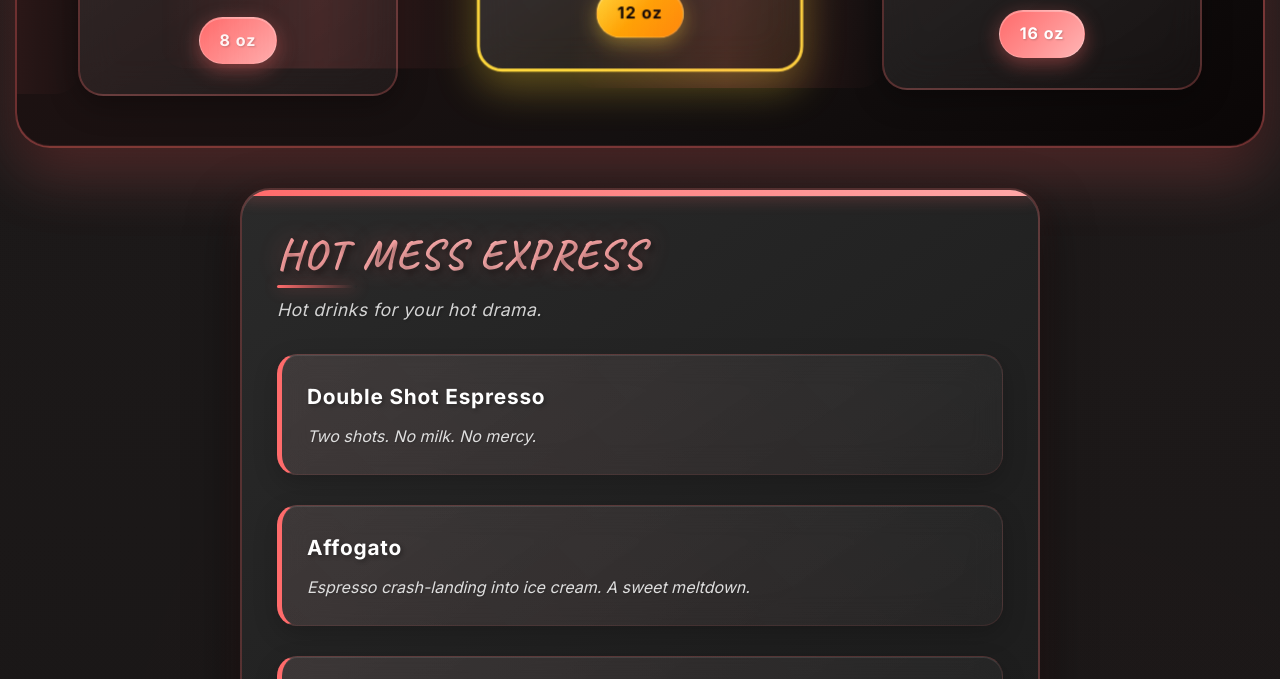
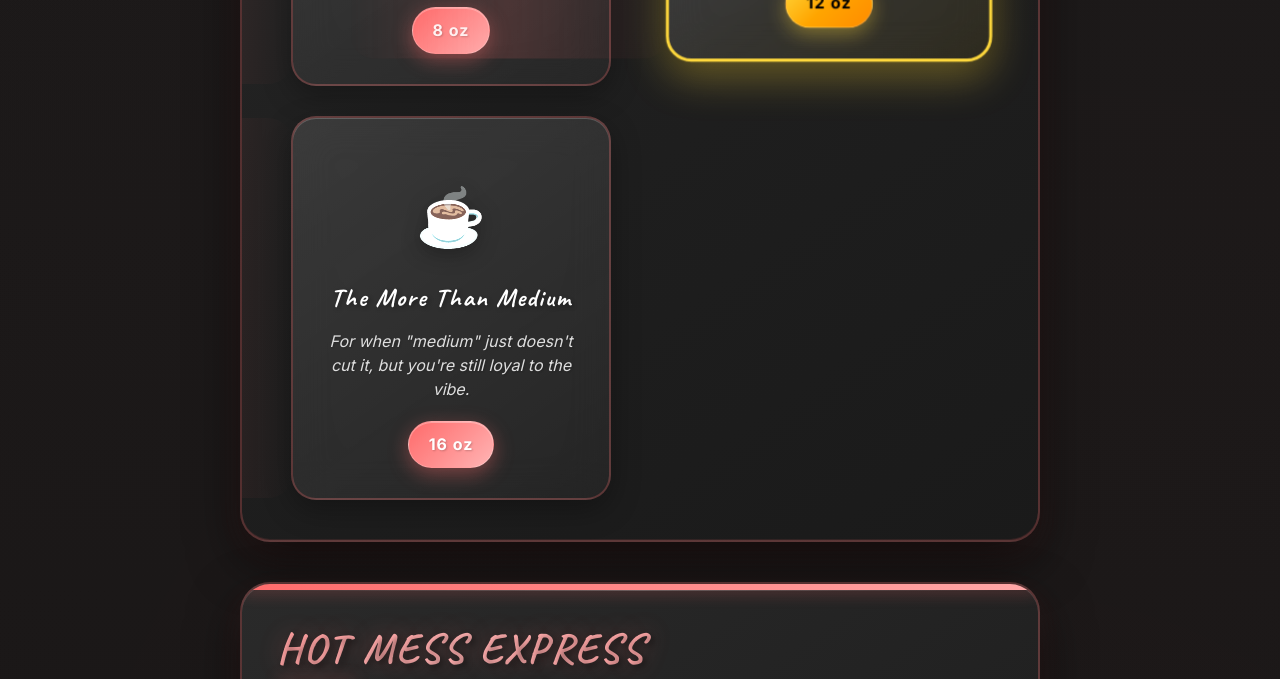
Before and after one commit to zaeem-suhail/menu-medium, a plain HTML site: page index.html in a window 1280 px wide. Shown: the part 895-1574 px from the top of the page. Drawn offline with Linux system fonts and the light colour scheme.

Commit message:
fixing cup sizes section

```diff
--- a/index.html
+++ b/index.html
@@ -1094,7 +1094,7 @@
             "Bean There, Drank That" Edition
         </div>
 
-        <div class="cup-sizes-section">
+        <div class="section">
             <div class="cup-sizes-header">
                 <h2 class="cup-sizes-title">Cup Sizes @ The Medium</h2>
                 <div class="cup-sizes-subtitle">Pick your poison... size-wise</div>
```
